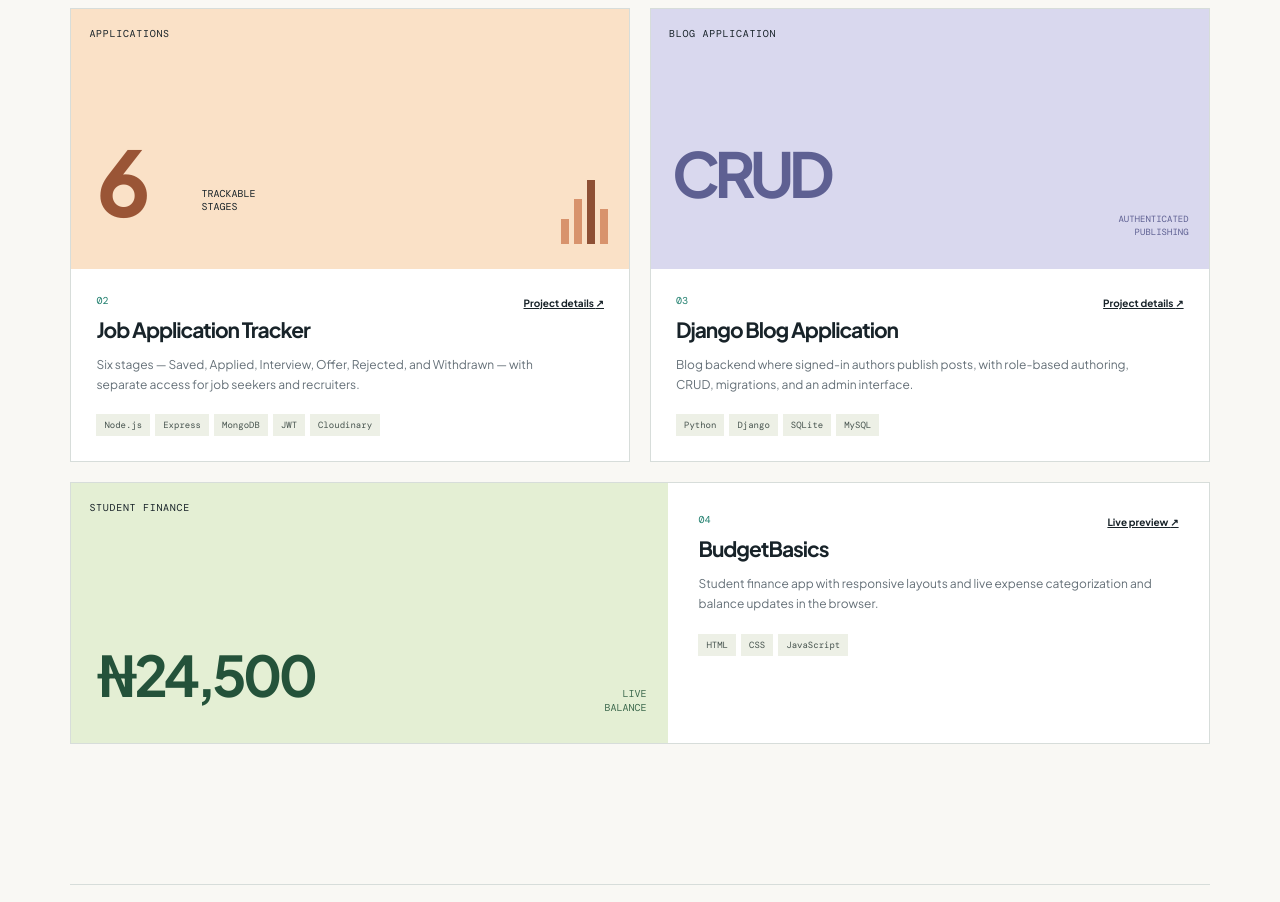
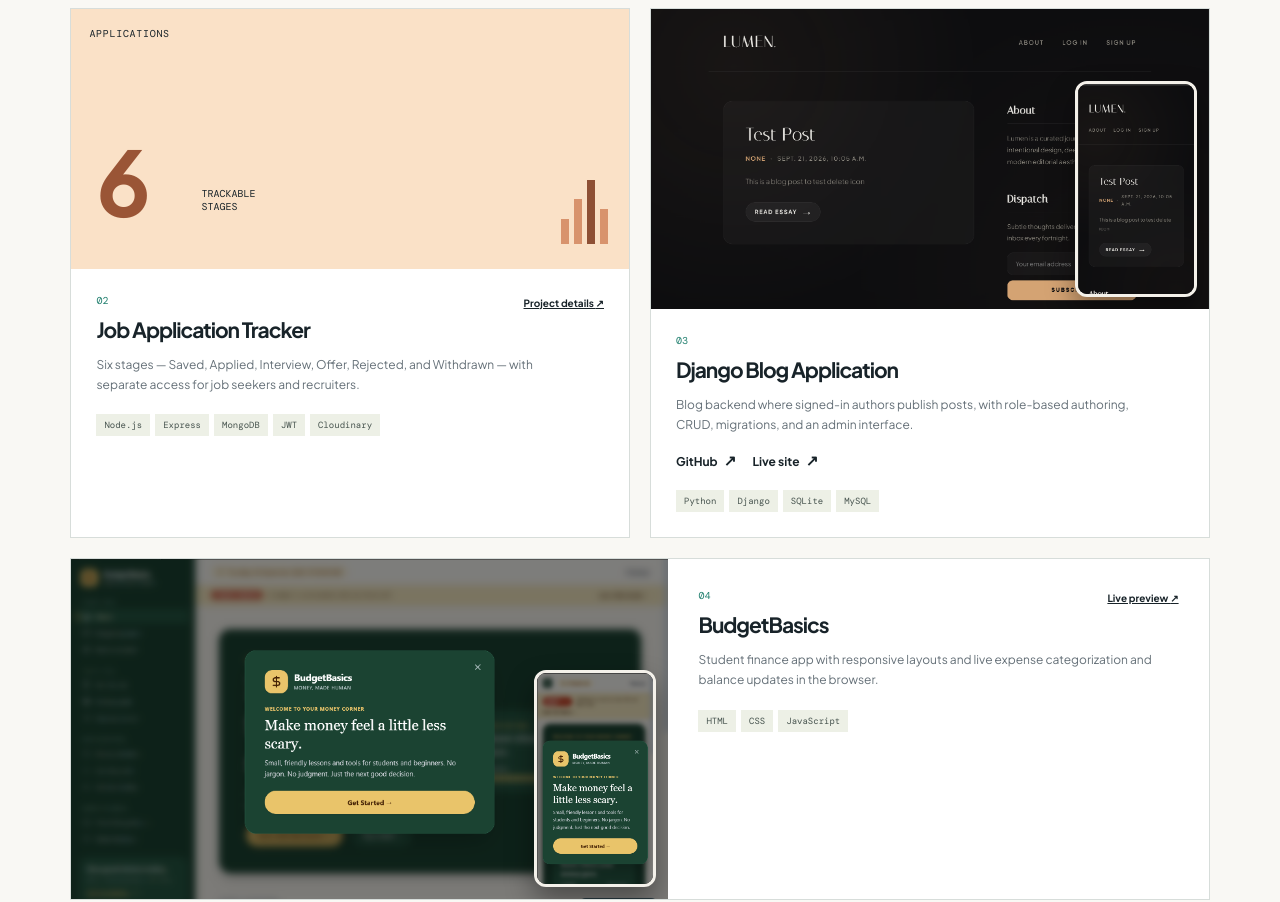
Before and after one commit to ajahwisdomagaba/myportfolio, a plain HTML site: page index.html in a window 1280 px wide. Shown: the part 1420-2322 px from the top of the page. Drawn offline with nearby package versions, Linux system fonts and the light colour scheme.

Commit message:
added image live preview

```diff
--- a/index.html
+++ b/index.html
@@ -36,7 +36,9 @@
           <p>Full-stack software engineer with a focus on robust APIs, thoughtful data design, and practical web experiences.</p>
           <div class="buttons"><a href="#work">See my work <b>↓</b></a><a href="https://github.com/ajahwisdomagaba"
    target="_blank"
-   rel="noreferrer">GitHub ↗</a></div>
+   rel="noreferrer">GitHub ↗</a><a href="https://www.linkedin.com/in/ajahwisdomagaba"
+   target="_blank"
+   rel="noreferrer">LinkedIn ↗</a></div>
         </div>
         <div class="profile">
           <div class="image">
@@ -131,14 +133,19 @@
             </div>
           </article>
           <article class="card">
-            <div class="card-art content">
-              <div class="tag">BLOG APPLICATION</div>
-              <strong>CRUD</strong>
-              <p>
-                AUTHENTICATED
-                <br />
-                PUBLISHING
-              </p>
+            <div class="card-art content device-stage is-blog">
+              <a class="device-pair"
+                 href="https://blog-4r6x.onrender.com/"
+                 target="_blank"
+                 rel="noreferrer"
+                 aria-label="Open the Django blog">
+                <img class="device-wide"
+                     src="shots/django-blog-wide.png"
+                     alt="" />
+                <img class="device-narrow"
+                     src="shots/django-blog-narrow.png"
+                     alt="" />
+              </a>
             </div>
             <div class="card-body">
               <div>
@@ -146,22 +153,31 @@
                 <h3>Django Blog Application</h3>
                 <p>Blog backend where signed-in authors publish posts, with role-based authoring, CRUD, migrations, and an admin interface.</p>
               </div>
-              <a href="https://github.com/ajahwisdomagaba/Blog"
-                 target="_blank"
-                 rel="noreferrer"
-                 aria-label="View the Django blog on GitHub">Project details <b>↗</b></a>
+              <div class="card-links">
+                <a href="https://github.com/ajahwisdomagaba/Blog"
+                   target="_blank"
+                   rel="noreferrer">GitHub <b>↗</b></a>
+                <a href="https://blog-4r6x.onrender.com/"
+                   target="_blank"
+                   rel="noreferrer">Live site <b>↗</b></a>
+              </div>
               <div class="pills"><span>Python</span><span>Django</span><span>SQLite</span><span>MySQL</span></div>
             </div>
           </article>
           <article class="card wide">
-            <div class="card-art budget">
-              <div class="tag">STUDENT FINANCE</div>
-              <strong>₦24,500</strong>
-              <p>
-                LIVE
-                <br />
-                BALANCE
-              </p>
+            <div class="card-art budget device-stage is-budget">
+              <a class="device-pair"
+                 href="https://budgetbasicstw.netlify.app/"
+                 target="_blank"
+                 rel="noreferrer"
+                 aria-label="Open BudgetBasics">
+                <img class="device-wide"
+                     src="shots/budgetbasics-wide.png"
+                     alt="" />
+                <img class="device-narrow"
+                     src="shots/budgetbasics-narrow.png"
+                     alt="" />
+              </a>
             </div>
             <div class="card-body">
               <div>
@@ -241,6 +257,9 @@
             </h2>
             <div class="contact-links">
               <a href="mailto:ajahwisdomagaba@gmail.com">ajahwisdomagaba@gmail.com <b>↗</b></a>
+              <a href="https://www.linkedin.com/in/ajahwisdomagaba"
+                 target="_blank"
+                 rel="noreferrer">LinkedIn <b>↗</b></a>
               <a href="tel:+2349161300202">0916 130 0202 <b>↗</b></a>
               <a href="Ajah_Wisdom_Agaba.pdf" download="Ajah_Wisdom_Agaba.pdf">Resume <b>↓</b></a>
               <a href="TechCrush-Backend-Certificate.pdf">Certificate <b>↓</b></a>
--- a/styles.css
+++ b/styles.css
@@ -128,7 +128,8 @@ nav a {
 .buttons {
     display: flex;
     align-items: center;
-    gap: 22px
+    flex-wrap: wrap;
+    gap: 16px 22px
 }
 
 .buttons a:first-child {
@@ -145,7 +146,7 @@ nav a {
     margin-left: 13px
 }
 
-.buttons a:last-child {
+.buttons a:not(:first-child) {
     color: var(--ink);
     font-size: 12px;
     font-weight: 700
@@ -801,3 +802,95 @@ section,
         font-size: 16px
     }
 }
+
+.card-art.device-stage {
+    padding: 0;
+    height: 300px;
+    background: #141414
+}
+
+.card.wide .card-art.device-stage {
+    height: 340px
+}
+
+.device-pair {
+    position: absolute;
+    inset: 0;
+    z-index: 1;
+    cursor: pointer
+}
+
+.device-wide,
+.device-narrow {
+    display: block
+}
+
+.device-wide {
+    width: 100%;
+    height: 100%;
+    object-fit: cover;
+    object-position: center
+}
+
+.device-stage.is-blog .device-wide {
+    object-position: left center
+}
+
+.device-narrow {
+    position: absolute;
+    right: 12px;
+    bottom: 12px;
+    height: 72%;
+    width: auto;
+    max-width: 34%;
+    aspect-ratio: 9 / 16;
+    object-fit: cover;
+    object-position: top center;
+    border: 3px solid #f4f1ea;
+    border-radius: 12px;
+    box-shadow: 0 14px 28px rgba(0, 0, 0, .38);
+    background: #111
+}
+
+.device-stage.is-budget .device-narrow {
+    height: 64%
+}
+
+@media (max-width: 800px) {
+    .card-art.device-stage,
+    .card.wide .card-art.device-stage {
+        height: 250px
+    }
+
+    .device-narrow {
+        right: 8px;
+        bottom: 8px;
+        height: 78%;
+        max-width: 32%;
+        border-width: 2px;
+        border-radius: 10px
+    }
+
+    .device-stage.is-budget .device-narrow {
+        height: 70%
+    }
+}
+
+@media (max-width: 560px) {
+    .device-wide {
+        display: none
+    }
+
+    .device-narrow,
+    .device-stage.is-budget .device-narrow {
+        inset: 0;
+        height: 100%;
+        width: 100%;
+        max-width: none;
+        aspect-ratio: auto;
+        border: 0;
+        border-radius: 0;
+        box-shadow: none;
+        object-position: top center
+    }
+}
```
Also changed, not shown: shots/budgetbasics-narrow.png (added), shots/budgetbasics-wide.png (added), shots/django-blog-narrow.png (added), shots/django-blog-wide.png (added).
